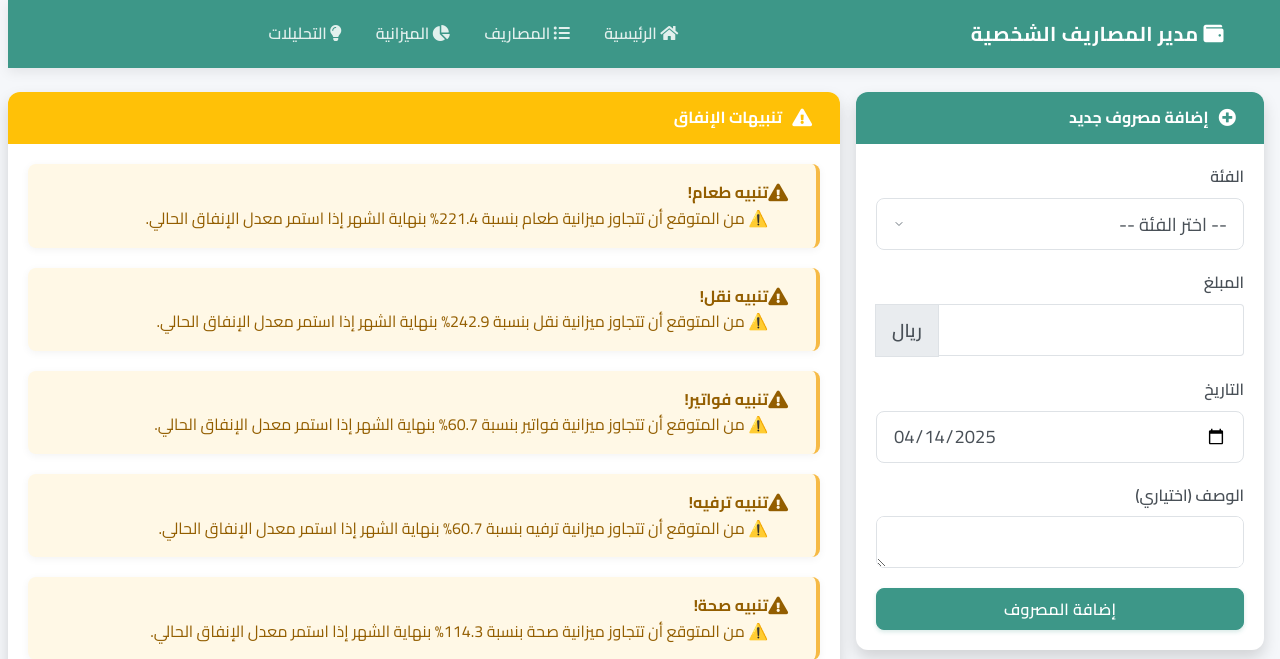
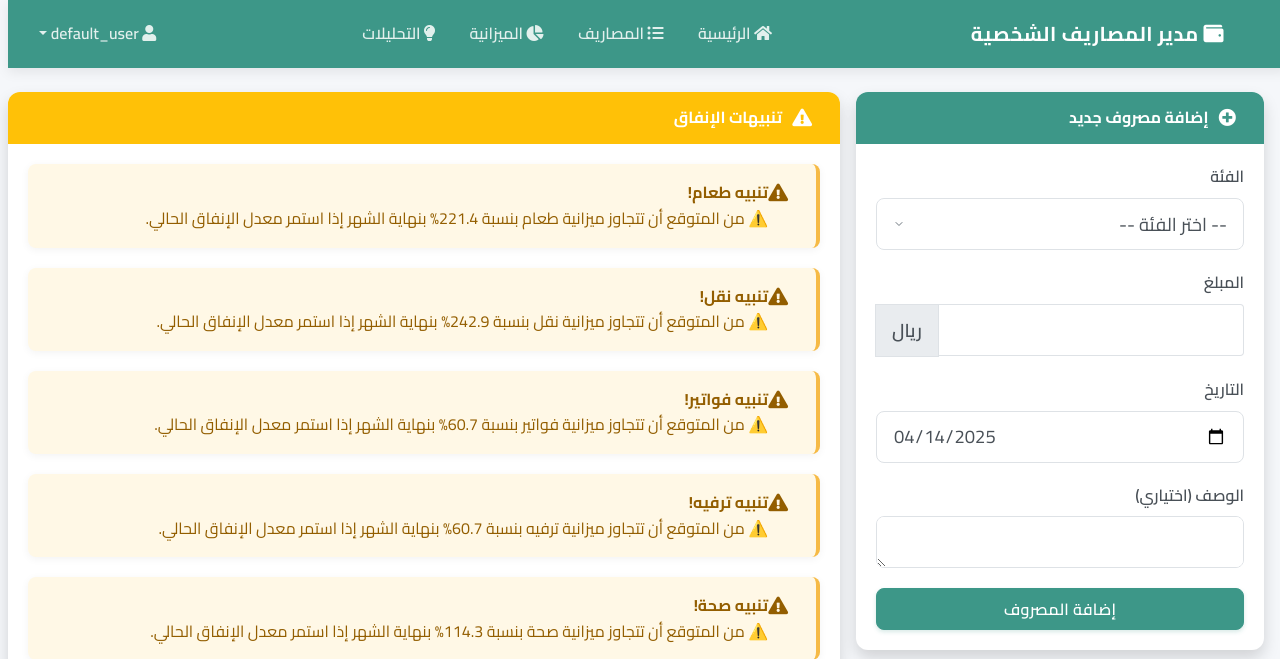
Before and after one commit to Nawal024/FinTrack, a Flask app: page / in a window 1280 px wide. Shown: the top 659 px of the page. Run offline with Flask 3, Linux system fonts and the light colour scheme; a user stored in the database is signed in; some libraries are stand-ins or nearby versions.

Commit message:
Add user authentication with login and registration features.
Replit-Commit-Author: Agent
Replit-Commit-Session-Id: 5526a1e3-5d60-4dd7-9b5d-967b15494f19
Replit-Commit-Screenshot-Url: https://storage.googleapis.com/screenshot-production-us-central1/370d54e9-ffff-4731-973d-56af681da546/26d461b5-b2e7-41a0-b730-33ba176a8d93.jpg

```diff
--- a/routes.py
+++ b/routes.py
@@ -1,9 +1,11 @@
 from flask import render_template, request, redirect, url_for, jsonify, flash, session
-from app import app
-from models import ExpenseManager, CategoryManager
+from app import app, db
+from models import ExpenseManager, CategoryManager, User
 from utils import get_insights, get_spending_alerts, get_savings_tips
 from datetime import datetime, timedelta
 import json
+from forms import LoginForm, RegistrationForm
+from flask_login import login_user, logout_user, current_user, login_required
 
 # Dictionary for category name translations
 category_translations = {
@@ -22,22 +24,94 @@ category_translations = {
 def set_language():
     session['lang'] = 'ar'  # Always use Arabic
 
+# Authentication routes
+@app.route('/login', methods=['GET', 'POST'])
+def login():
+    # Redirect if user is already logged in
+    if current_user.is_authenticated:
+        return redirect(url_for('index'))
+
+    form = LoginForm()
+    if form.validate_on_submit():
+        user = User.query.filter_by(username=form.username.data).first()
+
+        if user is None or not user.check_password(form.password.data):
+            flash('اسم المستخدم أو كلمة المرور غير صحيحة', 'danger')
+            return redirect(url_for('login'))
+
+        login_user(user, remember=form.remember_me.data)
+        next_page = request.args.get('next')
+
+        if not next_page or not next_page.startswith('/'):
+            next_page = url_for('index')
+
+        flash('تم تسجيل الدخول بنجاح', 'success')
+        return redirect(next_page)
+
+    return render_template('login.html', form=form)
+
+@app.route('/register', methods=['GET', 'POST'])
+def register():
+    # Redirect if user is already logged in
+    if current_user.is_authenticated:
+        return redirect(url_for('index'))
+
+    form = RegistrationForm()
+    if form.validate_on_submit():
+        user = User()
+        user.username = form.username.data
+        user.email = form.email.data
+        user.set_password(form.password.data)
+
+        db.session.add(user)
+        db.session.commit()
+
+        # Create default categories for new user
+        from utils import create_default_categories_for_user
+        create_default_categories_for_user(user.id)
+
+        flash('تم تسجيل الحساب بنجاح! يمكنك الآن تسجيل الدخول', 'success')
+        return redirect(url_for('login'))
+
+    return render_template('register.html', form=form)
+
+@app.route('/logout')
+def logout():
+    logout_user()
+    flash('تم تسجيل الخروج بنجاح', 'info')
+    return redirect(url_for('index'))
+
 # Helper function to get category display name in Arabic
 def get_category_display_name(category_name_en):
     return category_translations.get(category_name_en, category_name_en)
 
 @app.route('/')
 def index():
+    # Check if user is not authenticated
+    if not current_user.is_authenticated:
+        # Show welcome page for anonymous users
+        return render_template('index.html',
+                              categories=[],
+                              total_spent=0,
+                              category_totals=json.dumps({}),
+                              category_names=json.dumps({}),
+                              alerts=[],
+                              tips=[],
+                              show_welcome=True)
+
+    # User is authenticated, get data for current user
+    user_id = current_user.id
+
     # Get current month's expenses
     today = datetime.now()
     start_of_month = datetime(today.year, today.month, 1).strftime('%Y-%m-%d')
     end_of_month = (datetime(today.year, today.month + 1, 1) - timedelta(days=1)).strftime('%Y-%m-%d')
 
-    monthly_expenses = ExpenseManager.get_expenses_by_date_range(start_of_month, end_of_month)
+    monthly_expenses = ExpenseManager.get_expenses_by_date_range(start_of_month, end_of_month, user_id=user_id)
     total_spent = sum(expense['amount'] for expense in monthly_expenses)
 
     # Get categories for the form
-    categories = CategoryManager.get_all_categories()
+    categories = CategoryManager.get_all_categories(user_id=user_id)
 
     # Get spending alerts and savings tips
     alerts = get_spending_alerts()
@@ -75,13 +149,18 @@ def index():
         category_totals=json.dumps(display_category_totals),
         category_names=json.dumps(category_mappings),
         alerts=alerts,
-        tips=tips
+        tips=tips,
+        show_welcome=False
     )
 
 @app.route('/expenses')
+@login_required
 def expenses():
-    # Get all expenses, sorted by date (newest first)
-    all_expenses = ExpenseManager.get_all_expenses()
+    # Get user ID
+    user_id = current_user.id
+
+    # Get all expenses for this user, sorted by date (newest first)
+    all_expenses = ExpenseManager.get_all_expenses(user_id=user_id)
     all_expenses.sort(key=lambda x: x['date'], reverse=True)
 
     # Add display category name for each expense
@@ -89,7 +168,7 @@ def expenses():
         expense['display_category'] = get_category_display_name(expense['category'])
 
     # Get categories for the form
-    categories = CategoryManager.get_all_categories()
+    categories = CategoryManager.get_all_categories(user_id=user_id)
 
     return render_template(
         'expenses.html',
--- a/templates/layout.html
+++ b/templates/layout.html
@@ -59,6 +59,33 @@
                         </a>
                     </li>
                 </ul>
+
+                <!-- User Authentication -->
+                <ul class="navbar-nav">
+                    {% if current_user.is_authenticated %}
+                    <li class="nav-item dropdown">
+                        <a class="nav-link dropdown-toggle" href="#" id="userDropdown" role="button" data-toggle="dropdown" aria-haspopup="true" aria-expanded="false">
+                            <i class="fas fa-user ml-1"></i> {{ current_user.username }}
+                        </a>
+                        <div class="dropdown-menu dropdown-menu-left" aria-labelledby="userDropdown">
+                            <a class="dropdown-item" href="{{ url_for('logout') }}">
+                                <i class="fas fa-sign-out-alt ml-2"></i> تسجيل خروج
+                            </a>
+                        </div>
+                    </li>
+                    {% else %}
+                    <li class="nav-item">
+                        <a class="nav-link" href="{{ url_for('login') }}">
+                            <i class="fas fa-sign-in-alt ml-2"></i> تسجيل الدخول
+                        </a>
+                    </li>
+                    <li class="nav-item">
+                        <a class="nav-link" href="{{ url_for('register') }}">
+                            <i class="fas fa-user-plus ml-2"></i> تسجيل جديد
+                        </a>
+                    </li>
+                    {% endif %}
+                </ul>
             </div>
         </div>
     </nav>
--- a/utils.py
+++ b/utils.py
@@ -69,69 +69,83 @@ def create_default_categories_if_empty():
                 )
                 db.session.add(default_user)
                 db.session.commit()
-                print("Created default user for categories")
+                print("Created default user for data migration")
 
             # Check if user has any categories
             if Category.query.filter_by(user_id=default_user.id).count() == 0:
-                # Define default categories
-                default_categories = [
-                    {
-                        "name_en": "Food",
-                        "name_ar": "طعام",
-                        "budget": 1000
-                    },
-                    {
-                        "name_en": "Transport",
-                        "name_ar": "نقل",
-                        "budget": 500
-                    },
-                    {
-                        "name_en": "Shopping",
-                        "name_ar": "تسوق",
-                        "budget": 800
-                    },
-                    {
-                        "name_en": "Bills",
-                        "name_ar": "فواتير",
-                        "budget": 1200
-                    },
-                    {
-                        "name_en": "Entertainment",
-                        "name_ar": "ترفيه",
-                        "budget": 400
-                    },
-                    {
-                        "name_en": "Health",
-                        "name_ar": "صحة",
-                        "budget": 600
-                    },
-                    {
-                        "name_en": "Education",
-                        "name_ar": "تعليم",
-                        "budget": 700
-                    },
-                    {
-                        "name_en": "Other",
-                        "name_ar": "أخرى",
-                        "budget": 0
-                    }
-                ]
-
-                # Add categories to database
-                for cat_data in default_categories:
-                    category = Category(
-                        name_en=cat_data["name_en"],
-                        name_ar=cat_data["name_ar"],
-                        budget=cat_data["budget"],
-                        user_id=default_user.id
-                    )
-                    db.session.add(category)
-
-                # Commit to database
-                db.session.commit()
+                create_default_categories_for_user(default_user.id)
                 print(f"Default categories created for user {default_user.username}")
     except Exception as e:
         print(f"Error creating default categories: {str(e)}")
+
+def create_default_categories_for_user(user_id):
+    """Create default expense categories for a specific user"""
+    # Import here to avoid circular imports
+    from app import db
+    from models import Category
+
+    try:
+        # Define default categories
+        default_categories = [
+            {
+                "name_en": "Food",
+                "name_ar": "طعام",
+                "budget": 1000
+            },
+            {
+                "name_en": "Transport",
+                "name_ar": "نقل",
+                "budget": 500
+            },
+            {
+                "name_en": "Shopping",
+                "name_ar": "تسوق",
+                "budget": 800
+            },
+            {
+                "name_en": "Bills",
+                "name_ar": "فواتير",
+                "budget": 1200
+            },
+            {
+                "name_en": "Entertainment",
+                "name_ar": "ترفيه",
+                "budget": 400
+            },
+            {
+                "name_en": "Health",
+                "name_ar": "صحة",
+                "budget": 600
+            },
+            {
+                "name_en": "Education",
+                "name_ar": "تعليم",
+                "budget": 700
+            },
+            {
+                "name_en": "Other",
+                "name_ar": "أخرى",
+                "budget": 0
+            }
+        ]
+
+        # Add categories to database
+        for cat_data in default_categories:
+            category = Category(
+                name_en=cat_data["name_en"],
+                name_ar=cat_data["name_ar"],
+                budget=cat_data["budget"],
+                user_id=user_id
+            )
+            db.session.add(category)
+
+        # Commit to database
+        db.session.commit()
+        return True
+    except Exception as e:
+        import logging
+        logging.error(f"Error creating default categories for user ID {user_id}: {str(e)}")
+        return False
 
 def get_insights():
     """Generate spending insights based on user's expenses"""
```
Also changed, not shown: templates/login.html (added, +44 -0 lines), templates/register.html (added, +54 -0 lines).
